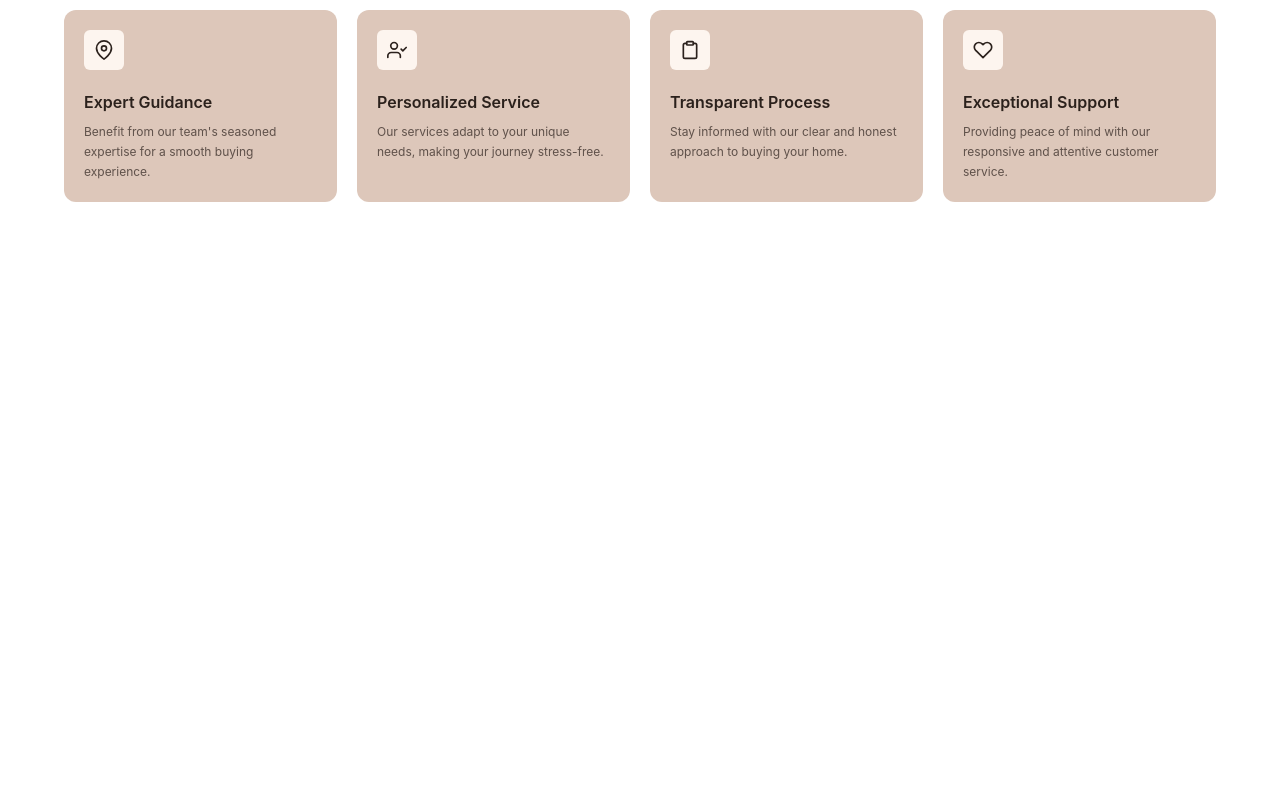
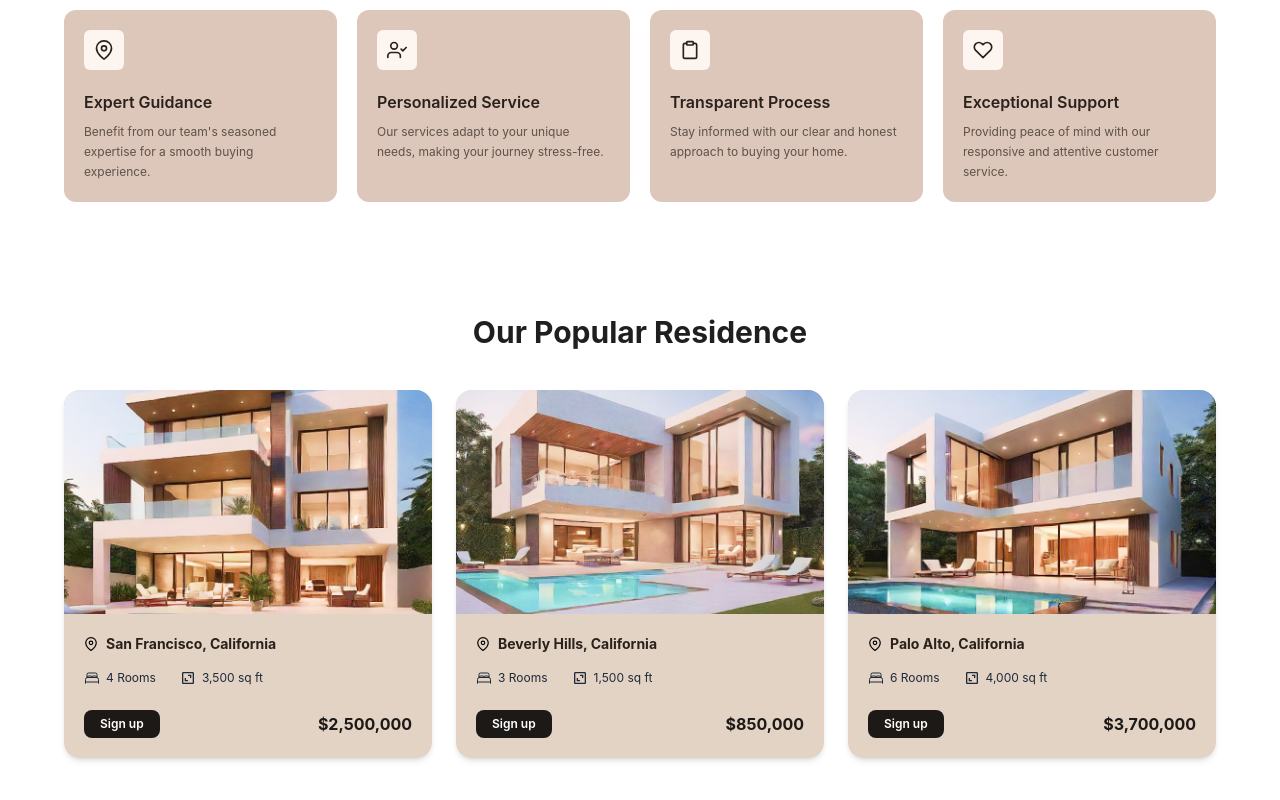
Before and after one commit to ahebabshamilbaryaw-tech/myTravelinprogramming, a React (Vite) app in the folder dream-home/: page / in a window 1280 px wide. Shown: the part 1432-2232 px from the top of the page. Before the commit the page ends 1698 px from the top, so only its background shows below. Built offline with nearby package versions, Linux system fonts and the light colour scheme.

Commit message:
Task-3 Finished

```diff
--- a/dream-home/src/App.jsx
+++ b/dream-home/src/App.jsx
@@ -2,9 +2,7 @@ import Navbar from './component/Navbar';
 import Hero from './component/Hero';
 import About from './component/About';
 import WhyChooseUs from './component/WhyChooseUs';
-
-
-
+import PopularResidences from './component/PopularResidense';
 function App() {
   return (
     <div>
@@ -12,9 +10,6 @@ function App() {
        <Hero />
        <About />
        <WhyChooseUs />
-    </div>
-
-  )
-}
-
+       <PopularResidences/>
+    </div>)}
 export default App;
--- /dev/null
+++ b/dream-home/src/component/PopularResidense.jsx
@@ -0,0 +1,113 @@
+import { FiMapPin } from 'react-icons/fi'
+import { IoBedOutline } from 'react-icons/io5'
+import { BiArea } from 'react-icons/bi'
+import Image1 from '../assets/images/popularResidence/img-1.png'
+import Image2 from '../assets/images/popularResidence/img-2.png'
+import Image3 from '../assets/images/popularResidence/img-3.png'
+
+function PopularResidence() {
+  return (
+    <section className="bg-white px-16 py-12">
+      <div className="text-center">
+        <h2 className="text-3xl font-bold text-[#1f1f1f]">
+          Our Popular Residence
+        </h2>
+      </div>
+
+      <div className="mt-10 grid grid-cols-3 gap-6">
+
+        {/* Card 1 */}
+        <div className="overflow-hidden rounded-2xl bg-[#e3d3c4] shadow-md">
+          <img
+            src={Image1}
+            alt="San Francisco, California"
+            className="h-56 w-full object-cover"
+          />
+
+          <div className="p-5 text-[#2b211c]">
+            <div className="flex items-center gap-2 text-sm font-bold">
+              <FiMapPin className="text-black" />
+              <span>San Francisco, California</span>
+            </div>
+
+            <div className="mt-4 flex items-center gap-6 text-xs text-gray-800">
+              <div className="flex items-center gap-1.5">
+                <IoBedOutline className="text-base" />
+                <span>4 Rooms</span>
+              </div>
+              <div className="flex items-center gap-1.5">
+                <BiArea className="text-base" />
+                <span>3,500 sq ft</span>
+              </div>
+            </div>
+            <div className="mt-6 flex items-center justify-between">
+              <button className="rounded-lg bg-[#1c1917] px-4 py-1.5 text-xs font-semibold text-white">
+                Sign up
+              </button>
+              <p className="text-base font-bold text-[#1c1917]">
+                $2,500,000
+              </p>
+            </div>
+          </div>
+        </div>
+        <div className="overflow-hidden rounded-2xl bg-[#e3d3c4] shadow-md">
+          <img
+            src={Image2}
+            alt="Beverly Hills, California"
+            className="h-56 w-full object-cover"
+          />
+          <div className="p-5 text-[#2b211c]">
+            <div className="flex items-center gap-2 text-sm font-bold">
+              <FiMapPin className="text-black" />
+              <span>Beverly Hills, California</span>
+            </div>
+            <div className="mt-4 flex items-center gap-6 text-xs text-gray-800">
+              <div className="flex items-center gap-1.5">
+                <IoBedOutline className="text-base" />
+                <span>3 Rooms</span>
+              </div>
+              <div className="flex items-center gap-1.5">
+                <BiArea className="text-base" />
+                <span>1,500 sq ft</span>
+              </div>
+            </div>
+            <div className="mt-6 flex items-center justify-between">
+              <button className="rounded-lg bg-[#1c1917] px-4 py-1.5 text-xs font-semibold text-white">
+                Sign up
+              </button>
+              <p className="text-base font-bold text-[#1c1917]">
+                $850,000
+              </p>
+            </div>
+          </div>
+        </div>
+        <div className="overflow-hidden rounded-2xl bg-[#e3d3c4] shadow-md">
+          <img
+            src={Image3}
+            alt="Palo Alto, California"
+            className="h-56 w-full object-cover"
+          />
+          <div className="p-5 text-[#2b211c]">
+            <div className="flex items-center gap-2 text-sm font-bold">
+              <FiMapPin className="text-black" />
+              <span>Palo Alto, California</span>
+            </div>
+            <div className="mt-4 flex items-center gap-6 text-xs text-gray-800">
+              <div className="flex items-center gap-1.5">
+                <IoBedOutline className="text-base" />
+                <span>6 Rooms</span>
+              </div>
+              <div className="flex items-center gap-1.5">
+                <BiArea className="text-base" />
+                <span>4,000 sq ft</span>
+              </div>
+            </div>
+<div className="mt-6 flex items-center justify-between">
+              <button className="rounded-lg bg-[#1c1917] px-4 py-1.5 text-xs font-semibold text-white">
+                Sign up
+              </button>
+              <p className="text-base font-bold text-[#1c1917]">
+                $3,700,000
+              </p></div></div></div></div></section>)}
+
+export default PopularResidence
```
